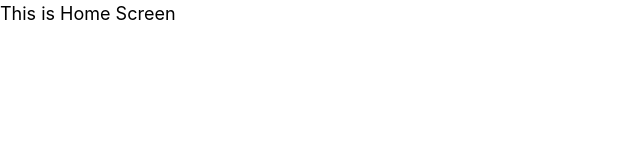
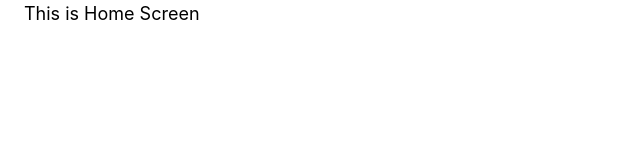
Before and after one commit to raksitnongbua/nextjs-tailwindcss-materialui, a Next.js app: page / in a window 1280 px wide. Shown: the top 160 px of the page, without its empty margins (0-640 px from the left). Built offline with nearby package versions, Linux system fonts and the light colour scheme.

Commit message:
feat: add material ui

```diff
--- a/pages/index.tsx
+++ b/pages/index.tsx
@@ -1,13 +1,17 @@
-import Head from 'next/head';
-import Link from 'next/link';
+import { Container } from '@material-ui/core';
+import React from 'react';
 
 const Home = () => {
-  return <div>This is Home Screen</div>;
+  return (
+    <div>
+      <Container maxWidth='lg'>This is Home Screen</Container>
+    </div>
+  );
 };
 
-export async function getStaticProps() {
+export const getStaticProps = async () => {
   return {
     props: {},
   };
-}
+};
 export default Home;
```
Also changed, not shown: package.json (+18 -1 lines), 1 other file (tests, documents, lock files or other folders).
